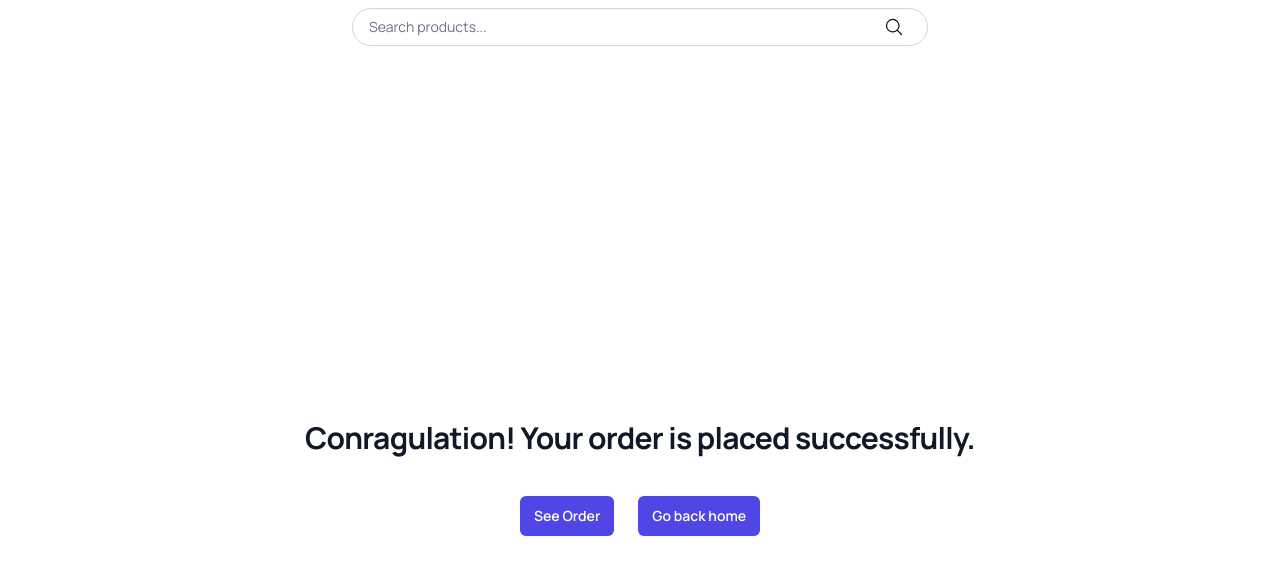
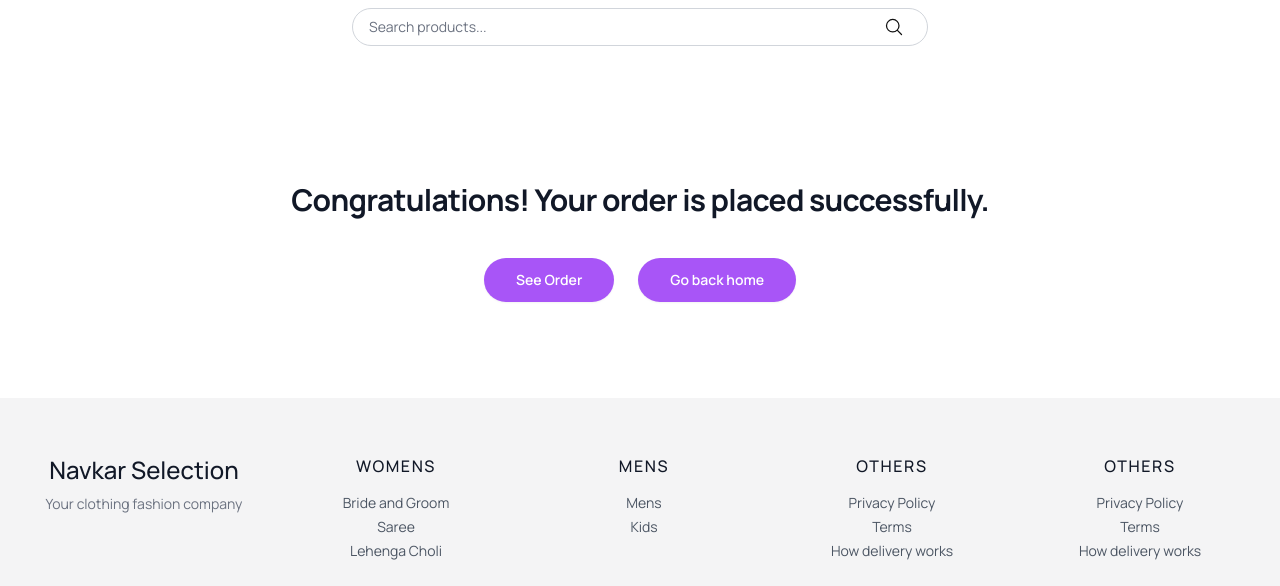
Before and after one commit to Abdullah-SoftDev/rajwadi_ecommerce, a Next.js app: page /success in a window 1280 px wide. Shown: the part 121-707 px from the top of the page. Built offline with nearby package versions, Linux system fonts and the light colour scheme; no server answers; the database is empty.

Commit message:
Fix the loading state

```diff
--- a/app/(main)/page.tsx
+++ b/app/(main)/page.tsx
@@ -1,4 +1,4 @@
-import React from "react";
+import React, { Suspense } from "react";
 import HomeProducts from "../../components/HomeProducts"
 import Services from "../../components/Services"
 import Slider from "../../components/Slider"
@@ -8,7 +8,7 @@ const Home = async () => {
   const bannerImageList = await getBannerImages();
   return (
     <>
-      <Slider bannerImageList={bannerImageList}/>
+     <Slider bannerImageList={bannerImageList}/>
       <HomeProducts />
       <Services/>
     </>
--- /dev/null
+++ b/app/[category]/loading.tsx
@@ -0,0 +1,49 @@
+const Loading = () => {
+  // Create a fake array with a specified number of fake items (e.g., 4 items)
+  const fakeArray = Array.from({ length: 8 });
+
+  // Map over the fake array and render the skeleton loaders for each item
+  const skeletonLoaders = fakeArray.map((_, index) => (
+    <div key={index} className="block mb-8">
+      <div className="aspect-h-1 aspect-w-1 w-full overflow-hidden rounded-lg shadow-lg bg-gray-200 xl:aspect-h-8 xl:aspect-w-7 relative">
+        <div className="animate-pulse">
+          {/* Placeholder image */}
+          <div className="h-full w-full bg-gray-400" />
+        </div>
+        <div className="absolute inset-0 flex items-center justify-center opacity-0 transition-opacity duration-300">
+          {/* Placeholder content */}
+          <div className="w-full h-full bg-gray-300" />
+        </div>
+      </div>
+      <div className="mt-2">
+        <h3 className="text-lg font-semibold">
+          {/* Placeholder product name */}
+          <div className="w-3/4 h-6 bg-gray-300 mb-2" />
+        </h3>
+        <p className="text-gray-600">
+          {/* Placeholder price */}
+          <div className="w-1/4 h-4 bg-gray-300" />
+        </p>
+      </div>
+    </div>
+  ));
+
+  return (
+    <div className="mx-auto max-w-6xl px-4">
+      {/* Skeleton loader for the heading */}
+      <div className="md:flex">
+        <div className="text-center text-xl capitalize mb-8">
+          <div className="animate-pulse">
+            <div className="font-semibold text-[#ca7dee] bg-gray-300 w-20 h-6 inline-block" />
+          </div>
+        </div>
+      </div>
+
+      <div className="grid grid-cols-2 gap-x-6 gap-y-10 sm:grid-cols-3 xl:grid-cols-4 xl:gap-x-8">
+        {skeletonLoaders}
+      </div>
+    </div>
+  );
+};
+
+export default Loading;
--- a/app/loading.tsx
+++ b/app/loading.tsx
@@ -1,20 +1,9 @@
-import React from 'react'
-
 const loading = () => {
     return (
-        <div className='mx-auto max-w-6xl px-4 py-6'>
-            <ul className='grid grid-cols-1 gap-x-4 gap-y-8 sm:grid-cols-2 sm:gap-x-6 md:grid-cols-3 lg:grid-cols-4 xl:gap-x-8'>
-                {[...Array(10)].map((index) => (
-                    <li key={index} className='relative animate-pulse'>
-                        <div className='aspect-square h-[300] w-full overflow-hidden rounded-lg bg-gray-300'></div>
-                        <p className='mt-2 h-4 w-1/2 rounded-lg bg-gray-600'></p>
-                        <p className='mt-2 block h-4 rounded-lg bg-gray-600 text-sm font-medium'></p>
-                        <p className='mt-2 block h-4 rounded-lg bg-gray-600 text-sm font-medium'></p>
-                    </li>
-                ))}
-            </ul>
-        </div>
+      <div className="min-h-screen">
+          <p className="text-2xl text-purple-500 items-center text-center justify-center animate-pulse">Loading..</p>
+      </div>
     )
-}
+  }
 
 export default loading
--- a/app/success/page.tsx
+++ b/app/success/page.tsx
@@ -3,27 +3,26 @@ import Link from "next/link";
 export default function Page() {
   return (
     <>
-      <main className="grid h-screen place-items-center bg-white px-6 lg:px-8">
-        <div className="text-center">
-          <h1 className="mt-4 text-3xl font-bold tracking-tight text-gray-900 ">
-            Conragulation! Your order is placed successfully.
-          </h1>
-          <div className="mt-10 flex items-center justify-center gap-x-6">
-            <Link
-              href="/"
-              className="rounded-md bg-indigo-600 px-3.5 py-2.5 text-sm font-semibold text-white shadow-sm hover:bg-indigo-500 focus-visible:outline focus-visible:outline-2 focus-visible:outline-offset-2 focus-visible:outline-indigo-600"
-            >
-              See Order
-            </Link>
-            <Link
-              href="/"
-              className="rounded-md bg-indigo-600 px-3.5 py-2.5 text-sm font-semibold text-white shadow-sm hover:bg-indigo-500 focus-visible:outline focus-visible:outline-2 focus-visible:outline-offset-2 focus-visible:outline-indigo-600"
-            >
-              Go back home
-            </Link>
-          </div>
+     <main className="bg-white px-6 lg:px-8">
+      <div className="text-center py-24">
+        <h1 className="mt-4 text-3xl font-bold tracking-tight text-gray-900 ">
+          Congratulations! Your order is placed successfully.
+        </h1>
+        <div className="mt-10 flex items-center justify-center gap-x-6">
+          <Button href="/myOrders" label="See Order" />
+          <Button href="/" label="Go back home" />
         </div>
-      </main>
+      </div>
+    </main>
     </>
   );
 }
+
+function Button({ href, label }:{ href:string, label:string }) {
+  return (
+    <Link href={href}
+       className="rounded-full bg-purple-500 py-3 px-8 text-sm font-semibold text-white shadow-sm hover:bg-purple-700 focus-visible:outline focus-visible:outline-2 focus-visible:outline-offset-2 focus-visible:outline-purple-600">
+        {label}
+    </Link>
+  );
+}
```
